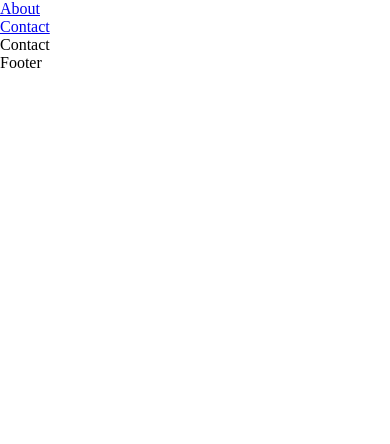
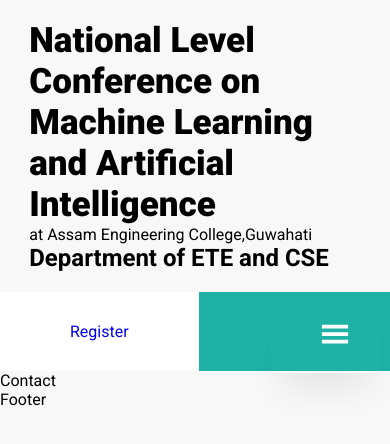
Before and after one commit to DevDreamer26/Conference-ETE, a React (Vite) app: page /contact in a window 390 px wide. Shown: the top 444 px of the page. Built offline with nearby package versions, Linux system fonts and the light colour scheme.

Commit message:
Building Header

```diff
--- a/package.json
+++ b/package.json
@@ -13,6 +13,7 @@
     "bootstrap": "^5.3.2",
     "react": "^18.2.0",
     "react-dom": "^18.2.0",
+    "react-icons": "^5.0.1",
     "react-router-dom": "^6.22.0"
   },
   "devDependencies": {
--- a/src/App.css
+++ b/src/App.css
@@ -1,4 +1,66 @@
-*{
-    margin: 0;
-    padding: 0;
+
+@import url("https://fonts.googleapis.com/css2?family=Roboto:wght@300;400;500;700;900&display=swap");
+* {
+  padding: 0;
+  margin: 0;
+  box-sizing: border-box;
 }
+body {
+  font-family: "Roboto", sans-serif;
+  background-color: #f8f8f8;
+}
+/*------------global-----------*/
+.container {
+  max-width: 85%;
+  margin: auto;
+}
+.flexSB {
+  display: flex;
+  justify-content: space-between;
+}
+.icon {
+  width: 40px;
+  height: 40px;
+  line-height: 40px;
+  border-radius: 50%;
+  text-align: center;
+  background-color: rgba(255, 255, 255, 0.3);
+  color: #1eb2a6;
+  transition: 0.5s;
+}
+.icon:hover {
+  cursor: pointer;
+  background-color: #1eb2a6;
+  color: #fff;
+}
+a {
+  text-decoration: none;
+}
+li {
+  list-style-type: none;
+}
+.row {
+  width: 50%;
+}
+button {
+  padding: 17px 30px;
+  background-color: #fff;
+  color: #1eb2a6;
+  font-weight: 600;
+  border: none;
+  margin: 30px 10px 0 0;
+  border-radius: 3px;
+  cursor: pointer;
+  box-shadow: 0 24px 36px -11px rgb(0 0 0 / 9%);
+  transition: 0.5s;
+}
+button i {
+  margin-left: 20px;
+}
+button:hover {
+  box-shadow: none;
+}
+.primary-btn {
+  background-color: #1eb2a6;
+  color: #fff;
+}
--- a/src/App.jsx
+++ b/src/App.jsx
@@ -3,19 +3,26 @@
 import Home from './components/Home/Home'
 import About from './components/About/About'
 import Footer from './components/Footer/Footer'
-import Navbar from './components/Navbar/Navbar'
+import Program from './components/Program/Program'
 import Contact from "./components/Contact/Contact"
+import Speaker from "./components/Speakers/Speaker"
+import Header from './components/Header/Header'
+import Notice from './components/Notice/Notice'
 
 function App() {
 
 
   return (
     <>
-    <Navbar/>
+
+    <Header/>
     <Routes>
     <Route path='/' element={<Home/>} />
     <Route path='/about' element={<About/>} />
-      <Route path='/contact' element={<Contact/>} />
+    <Route path='/contact' element={<Contact/>} />
+    <Route path='/notice' element={<Notice/>} />
+    <Route path='/program' element={<Program/>} />
+    <Route path='/speaker' element={<Speaker/>} />
     </Routes>
      <Footer/>
     </>
--- /dev/null
+++ b/src/components/Header/Header.css
@@ -0,0 +1,93 @@
+/*--------head------------*/
+.head {
+    padding: 20px 0;
+    color: rgb(0, 0, 0);
+
+
+  }
+  .logo h1 {
+    font-size: 35px;
+    font-weight: 900;
+  }
+  .head .icon {
+    margin-left: 10px;
+  }
+/*
+.social{
+  width: 40px;
+  height: 40px;
+  line-height: 40px;
+  border-radius: 50%;
+  text-align: center;
+  background-color: rgba(255, 255, 255, 0.3);
+  color: #1eb2a6;
+  transition: 0.5s;
+} */
+
+
+
+  header {
+    background-color: rgb(0, 0, 0);
+    margin: 0 30px;
+  }
+  header .nav {
+    display: flex !important;
+  }
+  header li {
+    margin-right: 40px;
+  }
+  header ul {
+    padding: 30px 20px;
+  }
+  header ul li a {
+    color: #ffffff;
+    font-weight: 500;
+    transition: 0.5s;
+  }
+  header ul li a:hover {
+    color: #fffb00;
+  }
+  .start {
+    background-color: #ffffff;
+    padding: 30px 70px;
+    color: #fff;
+    clip-path: polygon(10% 0%, 100% 0, 100% 100%, 0% 100%);
+  }
+  .toggle {
+    display: none;
+  }
+  /*--------header------------*/
+  @media screen and (max-width: 1200px) {
+    .start {
+      clip-path: none;
+    }
+    header {
+      margin: 0;
+      background-color: #1eb2a6;
+      position: relative;
+    }
+    header ul.flexSB {
+      display: none;
+    }
+    header ul li {
+      margin-bottom: 20px;
+    }
+    .toggle {
+      display: block;
+      background: none;
+      color: #ffffff;
+      font-size: 30px;
+      position: absolute;
+      right: 0;
+      top: -20px;
+
+    }
+    .mobile-nav {
+      position: absolute;
+      top: 7vh;
+      left: 0;
+      width: 100%;
+      background-color: #1eb2a6;
+      z-index: 11;
+    }
+  }
--- /dev/null
+++ b/src/components/Header/Header.jsx
@@ -0,0 +1,58 @@
+import React,{useState} from "react"
+import { NavLink,Link } from "react-router-dom"
+import { GiHamburgerMenu } from "react-icons/gi";
+import { RxCross1 } from "react-icons/rx";
+import { FaFacebook,FaInstagram,FaYoutube,FaTwitter } from "react-icons/fa";
+import "./Header.css"
+const Header = () => {
+    const [click, setClick] = useState(false)
+  return (
+    <>
+      <section className='head'>
+        <div className='container flexSB'>
+          <div className='logo'>
+            <h1>National Level Conference on Machine Learning and Artificial Intelligence</h1>
+            <span>at Assam Engineering College,Guwahati</span>
+            <h2>Department of ETE and CSE</h2>
+          </div>
+
+        </div>
+      </section>
+      <header>
+        <nav className='flexSB'>
+          <ul className={click ? "mobile-nav" : "flexSB "} onClick={() => setClick(false)}>
+            <li>
+              <NavLink to='/'>Home</NavLink>
+            </li>
+            <li>
+              <NavLink to='/about'>About</NavLink>
+            </li>
+            <li>
+              <NavLink to='/program'>Program</NavLink>
+            </li>
+
+
+            <li>
+              <NavLink to='/notice'>Notice</NavLink>
+            </li>
+            <li>
+              <NavLink to='/speaker'>Speakers</NavLink>
+            </li>
+
+            <li>
+              <NavLink to='/contact'>Contact</NavLink>
+            </li>
+          </ul>
+          <div className='start'>
+            <div className='button'><Link to="/">Register</Link> </div>
+          </div>
+          <button className='toggle' onClick={() => setClick(!click)}>
+            {click ? <i className='fa fa-times'>< RxCross1/> </i> : <i className='fa fa-bars'><GiHamburgerMenu/></i>}
+          </button>
+        </nav>
+      </header>
+    </>
+  )
+}
+
+export default Header
--- /dev/null
+++ b/src/components/Notice/Notice.jsx
@@ -0,0 +1,9 @@
+import React from 'react'
+import "./Notice.css"
+const Notice = () => {
+  return (
+    <div>Notice</div>
+  )
+}
+
+export default Notice
--- /dev/null
+++ b/src/components/Program/Program.jsx
@@ -0,0 +1,9 @@
+import React from 'react'
+import "./Program.css"
+const Program = () => {
+  return (
+    <div>Program</div>
+  )
+}
+
+export default Program
--- /dev/null
+++ b/src/components/Speakers/Speaker.jsx
@@ -0,0 +1,9 @@
+import React from 'react'
+import "./Speaker.css"
+const Speaker = () => {
+  return (
+    <div>Speaker</div>
+  )
+}
+
+export default Speaker
```
Also changed, not shown: src/components/Navbar/Navbar.jsx (line endings or trailing spaces), src/components/Notice/Notice.css (added), src/components/Program/Program.css (added), src/components/Speakers/Speaker.css (added), 1 other file (tests, documents, lock files or other folders).
